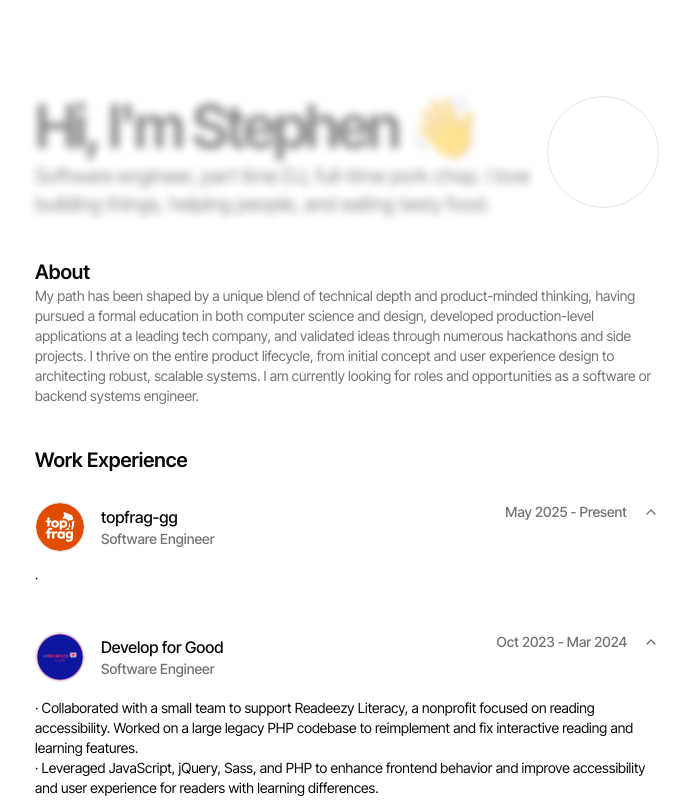
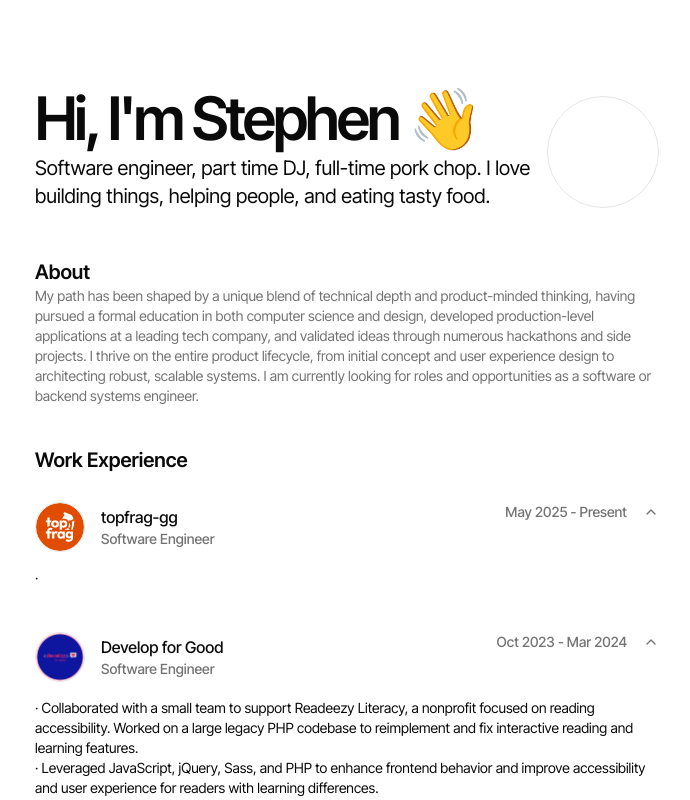
Before and after one commit to mister-fix/stephenwm-com, a Next.js app: page / in a window 1280 px wide. Shown: the top 800 px of the page, without its empty margins (293-983 px from the left). Built offline with nearby package versions, Linux system fonts and the light colour scheme.

Commit message:
chore: fix text blurring loop error

```diff
--- a/src/components/magicui/blur-fade-text.tsx
+++ b/src/components/magicui/blur-fade-text.tsx
@@ -45,7 +45,6 @@ export const BlurFadeText = ({
 							exit="hidden"
 							variants={combinedVariants}
 							transition={{
-								repeat: Infinity,
 								delay: delay + i * characterDelay,
 								ease: 'easeOut',
 							}}
@@ -69,7 +68,6 @@ export const BlurFadeText = ({
 					exit="hidden"
 					variants={combinedVariants}
 					transition={{
-						repeat: Infinity,
 						delay,
 						ease: 'easeOut',
 					}}
```
